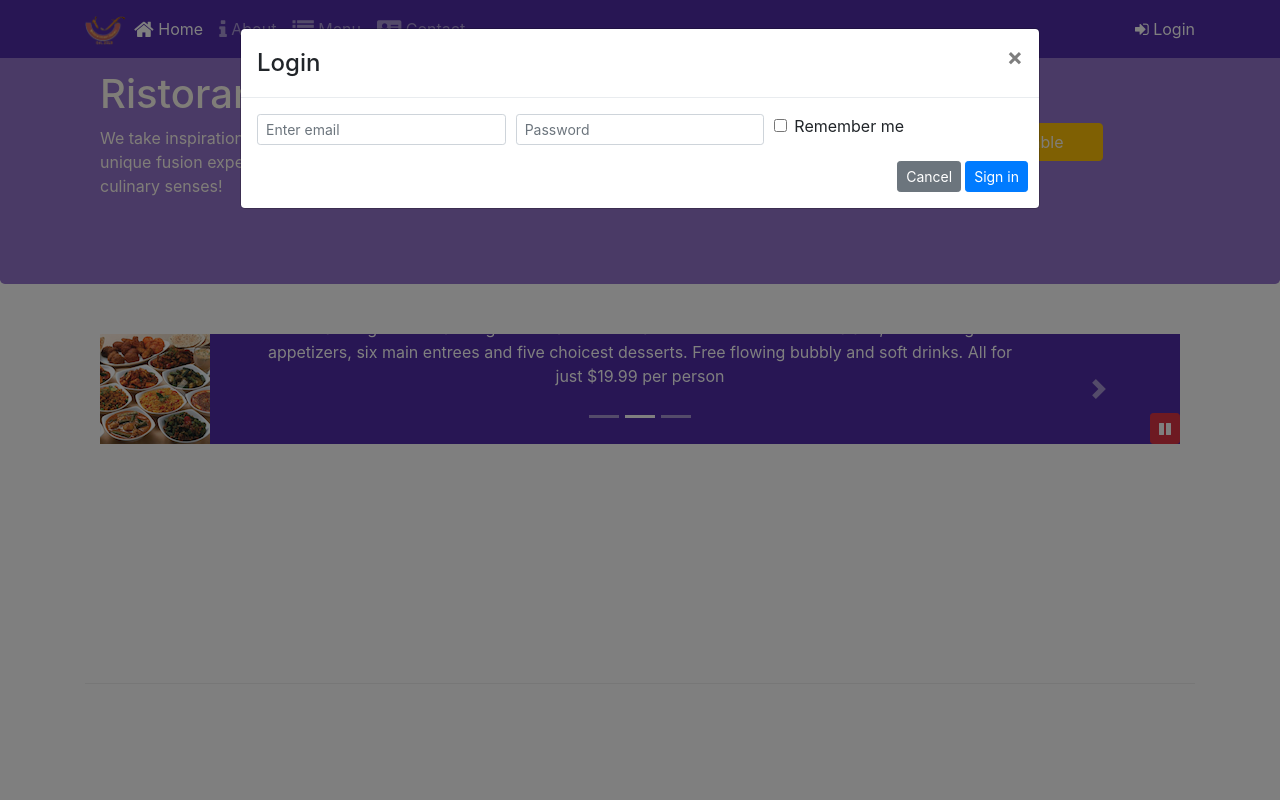
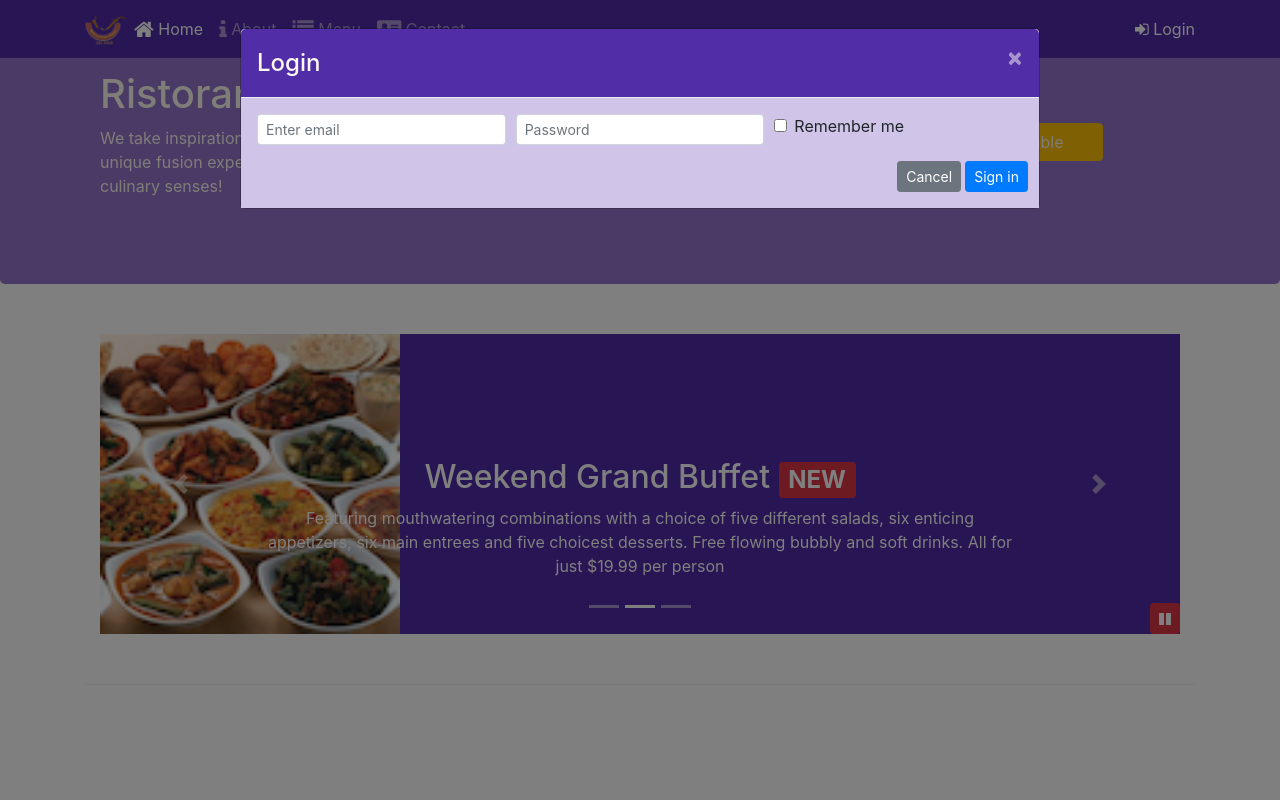
Before and after one commit to basharssalman/conFusion, a website: page index.html in a window 1280 px wide. Both pictures are taken after a click on the link "Login". Shown: the top 800 px of the page. Drawn offline with nearby package versions, Linux system fonts and the light colour scheme.

Commit message:
assignment 4

```diff
--- a/css/styles.scss
+++ b/css/styles.scss
@@ -58,7 +58,7 @@ body {
 .carousel {
     background: $background-dark;
 
-    .carousel-items {
+    .carousel-item {
         height: $carousel-item-height;
 
         img {
@@ -75,3 +75,16 @@ body {
     position: absolute;
     bottom: 0px;
 }
+
+.modal {
+    .modal-header {
+        color: floralwhite;
+        background: $background-dark;
+    }
+    .close {
+        color: floralwhite;
+    }
+    .modal-body{
+        background: $background-pale;
+    }
+}
--- a/index.html
+++ b/index.html
@@ -31,7 +31,7 @@
                     <li class="nav-item"><a class="nav-link" href="./contactus.html"><span class="fa fa-address-card fa-lg"></span> Contact</a></li>
                 </ul>
                 <span class="navbar-text">
-                    <a data-toggle="modal" data-target="#loginModal">
+                    <a id="login-id">
                         <span class="fa fa-sign-in"></span> Login
                     </a>
                 </span>
@@ -163,8 +163,7 @@
                 <div class="col-12 col-sm-3 align-self-center">
                     <img src="./img/logo.png" class="img-fluid">
                 </div>
-                <a class="col-12 col-sm-2 btn btn-block btn-warning align-self-center"
-                    data-toggle="modal" data-target="#reserveModal">Reserve Table</a>
+                <a id="reserve-id" class="col-12 col-sm-2 btn btn-block btn-warning align-self-center">Reserve Table</a>
             </div>
         </div>
     </header>
@@ -331,6 +330,20 @@
         });
     });
  </script>
+<script>
+    $(document).ready(function(){
+        $('#login-id').click(function(){
+            $('#loginModal').modal('toggle');
+        });
+    });
+</Script>
+<script>
+    $(document).ready(function(){
+        $('#reserve-id').click(function(){
+            $('#reserveModal').modal('toggle');
+        });
+    });
+</script>
 </body>
 
 </html>
```
Also changed, not shown: css/styles.css.
